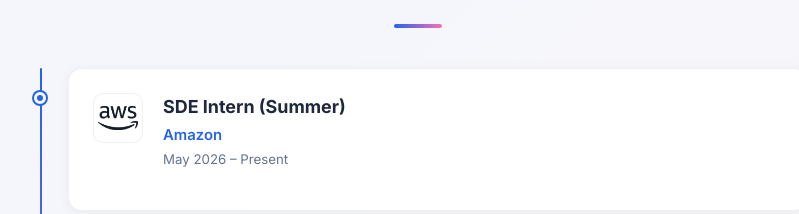
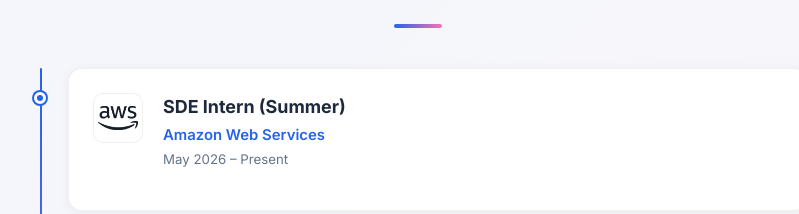
Before and after one commit to kabrashrey/shreyansh_kabra, a React (Vite) app in the folder shreyansh_kabra/: page / in a window 1280 px wide. Shown: the part 1413-1627 px from the top of the page, without its empty margins (222-1021 px from the left). Built offline with nearby package versions, Linux system fonts and the light colour scheme.

Commit message:
AWS intern-1

```diff
--- a/shreyansh_kabra/src/components/experiences/experiences.tsx
+++ b/shreyansh_kabra/src/components/experiences/experiences.tsx
@@ -5,7 +5,7 @@ import { useScrollAnimation } from "../../hooks/useScrollAnimation";
 
 const experiences = [
   {
-    company: "Amazon",
+    company: "Amazon Web Services",
     role: "SDE Intern (Summer)",
     duration: "May 2026 – Present",
     logo: amazonLogo,
```
Also changed, not shown: 1 other file (tests, documents, lock files or other folders).
